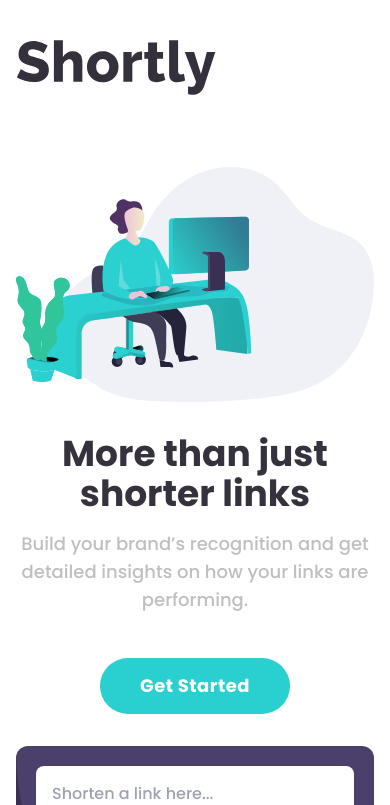
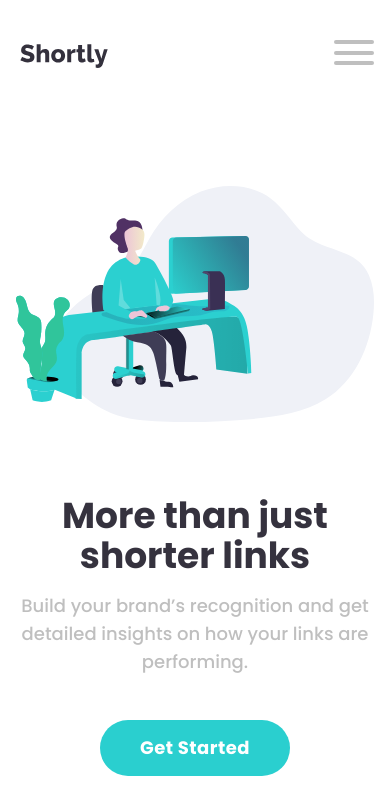
Before and after one commit to conradmugabe/ui-portfolio, a Next.js app: page /url-shortening-api in a window 390 px wide. Shown: the top 805 px of the page. Built offline with nearby package versions, Linux system fonts and the light colour scheme.

Commit message:
feat: added hamburger-menu

```diff
--- a/package.json
+++ b/package.json
@@ -19,6 +19,7 @@
     "@types/react": "18.2.21",
     "@types/react-dom": "18.2.7",
     "autoprefixer": "10.4.15",
+    "classnames": "^2.3.2",
     "eslint": "8.49.0",
     "eslint-config-next": "13.4.19",
     "eslint-config-prettier": "^9.0.0",
--- /dev/null
+++ b/src/app/url-shortening-api/components/hamburger-menu.tsx
@@ -0,0 +1,53 @@
+"use client";
+
+import { useState } from "react";
+
+import classnames from "classnames";
+import { navLinks } from "../data";
+import Link from "next/link";
+
+export function HamburgerMenu() {
+  const [open, setIsOpen] = useState(false);
+
+  const toggle = () => setIsOpen((prev) => !prev);
+  const label = open ? "Close menu" : "Open menu";
+
+  return (
+    <>
+      <button
+        className="h-8 w-10 grid md:h-9 lg:hidden"
+        onClick={() => toggle()}
+      >
+        <span className="h-1 bg-url-shortening-api-gray rounded-sm" />
+        <span className="h-1 bg-url-shortening-api-gray rounded-sm" />
+        <span className="h-1 bg-url-shortening-api-gray rounded-sm" />
+      </button>
+      <div
+        className={classnames("modal", { hidden: !open })}
+        onClick={(event) => {
+          event.stopPropagation();
+          setIsOpen(false);
+        }}
+      >
+        <div className="px-8 py-12 w-full flex flex-col items-center gap-7 bg-url-shortening-api-dark-violet rounded-2xl text-white text-base font-semibold transition duration-300 hover:text-url-shortening-api-very-dark-blue">
+          {navLinks.map((link) => (
+            <Link
+              href="#"
+              key={link}
+              className="hover:text-url-shortening-api-cyan"
+            >
+              {link}
+            </Link>
+          ))}
+          <div className="bg-url-shortening-api-grayish-violet self-stretch h-[0.5px] rounded-full" />
+          <button className="btn btn-small btn-round self-stretch">
+            Login
+          </button>
+          <button className="btn btn-primary btn-large btn-round self-stretch sm:self-center">
+            Sign Up
+          </button>
+        </div>
+      </div>
+    </>
+  );
+}
--- a/src/app/url-shortening-api/components/logo.tsx
+++ b/src/app/url-shortening-api/components/logo.tsx
@@ -1,16 +1,16 @@
 import Image from "next/image";
-import { ElementRef } from "react";
 
 type Props = {};
 
 export function Logo({}: Props) {
   return (
-    <Image
-      src="/url-shortening-api/logo.svg"
-      alt="shortly logo"
-      className=""
-      width={200}
-      height={50}
-    />
+    <div className="relative h-6 w-24 md:h-8 md:w-28 lg:h-10 lg:w-32 xl:h-12 xl:w-36">
+      <Image
+        src="/url-shortening-api/logo.svg"
+        alt="shortly logo"
+        fill
+        className="object-contain"
+      />
+    </div>
   );
 }
--- a/src/app/url-shortening-api/components/nav-bar.tsx
+++ b/src/app/url-shortening-api/components/nav-bar.tsx
@@ -1,21 +1,16 @@
 import Link from "next/link";
-import Image from "next/image";
 
 import { navLinks } from "../data";
 import { NavLinks } from "./nav-links";
+import { Logo } from "./logo";
+import { HamburgerMenu } from "./hamburger-menu";
 
 export function NavBar() {
   return (
     <header className="max-w-6xl mx-auto py-10 px-4 xl:px-0">
-      <nav className="flex items-center gap-16">
-        <Link href="#">
-          <Image
-            src="/url-shortening-api/logo.svg"
-            alt="shortly logo"
-            className=""
-            width={200}
-            height={50}
-          />
+      <nav className="flex items-center justify-between lg:justify-start gap-16">
+        <Link href="/">
+          <Logo />
         </Link>
         <div className="hidden space-x-5 lg:block">
           <NavLinks links={navLinks} />
@@ -28,6 +23,7 @@ export function NavBar() {
             Sign Up
           </button>
         </div>
+        <HamburgerMenu />
       </nav>
     </header>
   );
--- a/src/app/url-shortening-api/page.tsx
+++ b/src/app/url-shortening-api/page.tsx
@@ -13,12 +13,12 @@ export default function UrlShorteningPage() {
     <>
       <NavBar />
       <section className="max-w-6xl mx-auto flex flex-col gap-8 py-8 px-4 md:flex-row-reverse md:pr-0 xl:px-0">
-        <div className="md:w-1/2">
+        <div className="relative h-80 w-full md:w-1/2 md:h-96 lg:h-[30rem]">
           <Image
             src="/url-shortening-api/illustration-working.svg"
             alt="illustration working"
-            width={375}
-            height={300}
+            fill
+            className="object-contain md:object-contain"
           />
         </div>
         <div className="flex flex-col items-center text-center gap-4 md:items-start md:text-left md:w-1/2">
--- a/src/app/url-shortening-api/styles.css
+++ b/src/app/url-shortening-api/styles.css
@@ -16,7 +16,7 @@
 
 @layer components {
   .btn {
-    @apply whitespace-nowrap tracking-wide rounded-lg hover:bg-blend-overlay;
+    @apply whitespace-nowrap tracking-wide rounded-lg hover:bg-blend-overlay hover:bg-opacity-60;
   }
   .btn-small {
     @apply h-10 px-6 text-base font-semibold rounded-md;
@@ -33,4 +33,7 @@
   .heading-2 {
     @apply font-bold tracking-normal text-3xl text-center;
   }
+  .modal {
+    @apply fixed px-4 z-10 pt-24 left-0 top-0 w-full h-full bg-black bg-opacity-20 overflow-y-hidden;
+  }
 }
```
Also changed, not shown: 1 other file (tests, documents, lock files or other folders).
